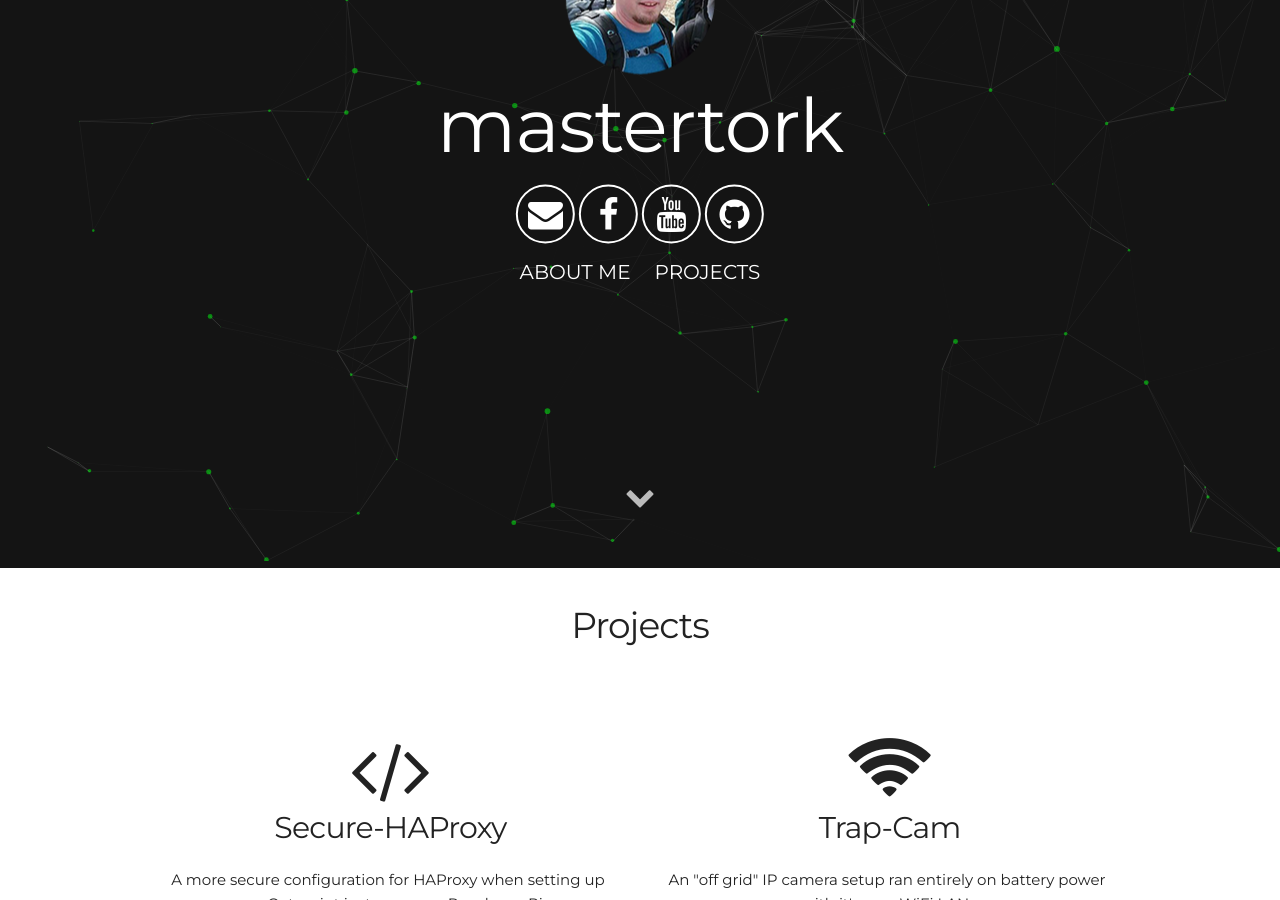
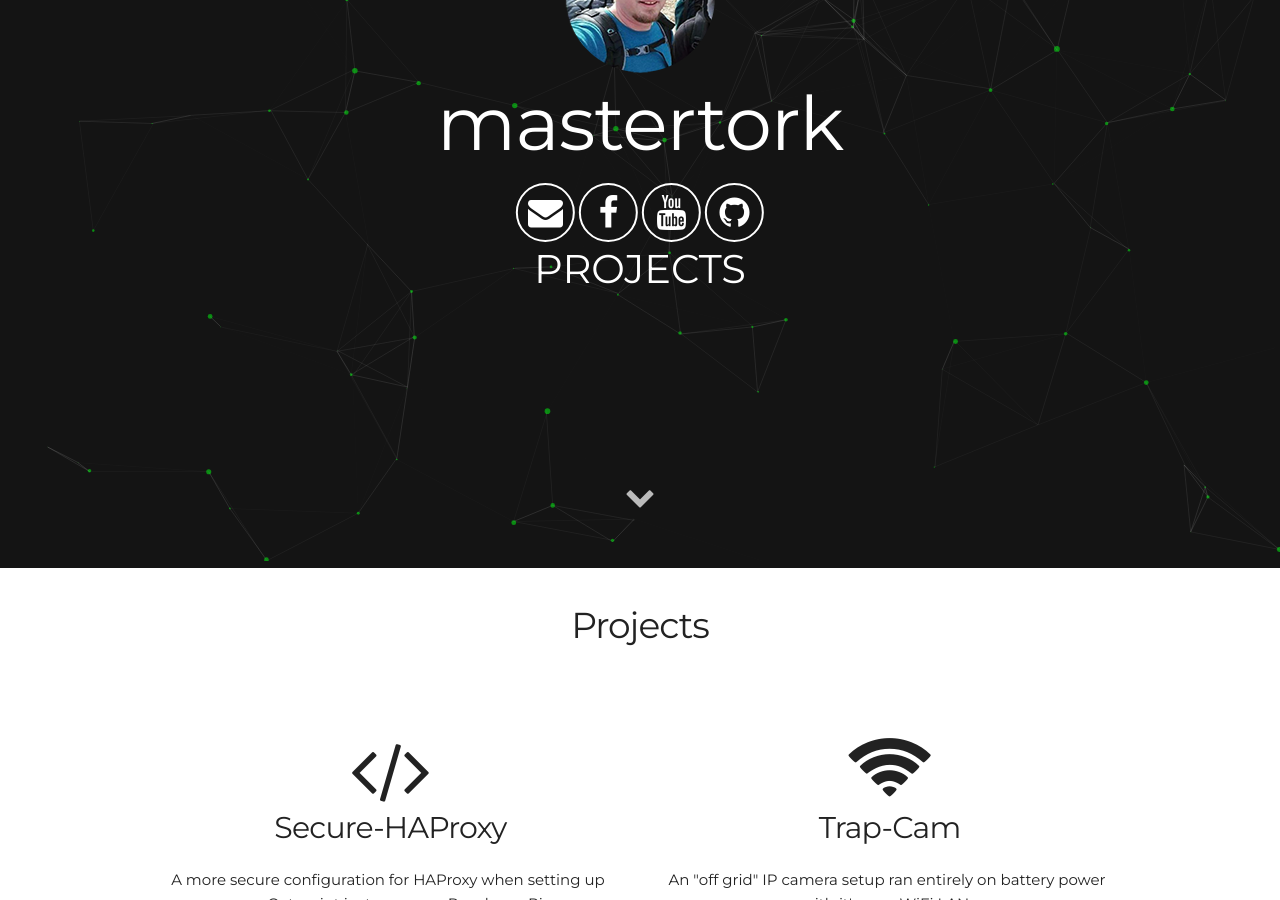
Before and after one commit to BrianTechTalk/BrianTechTalk.github.io, a Jekyll site: the page built from index.html, in a window 1280 px wide and 900 px high, scrolled down 339 px. Built offline with Jekyll 4.4.1, drawn with Linux system fonts in a browser that asks for light colours.

Commit message:
lets see how this looks

```diff
--- a/_includes/header.html
+++ b/_includes/header.html
@@ -11,8 +11,9 @@
         <a aria-label="My Youtube Channel" target="_blank" href="https://www.youtube.com/channel/{{site.youtube_channel}}"><i class="icon fa fa-youtube" aria-hidden="true"></i></a>
         <a aria-label="My Github" target="_blank" href="https://github.com/{{site.github_username}}"><i class="icon fa fa-github" aria-hidden="true"></i></a>
       </div>
-		<a class="link" href="#about" data-scroll>ABOUT ME</a>
-		<a class="link" href="#projects" data-scroll>PROJECTS</a>
+		<span class="site-description" href="#projects">PROJECTS</span>
+		<!--<a class="link" href="#about" data-scroll>ABOUT ME</a>
+		<a class="link" href="#projects" data-scroll>PROJECTS</a>-->
   </div>
   <a class="down" href="#projects" data-scroll><i class="icon fa fa-chevron-down" aria-hidden="true"></i></a>
 </div>
```
